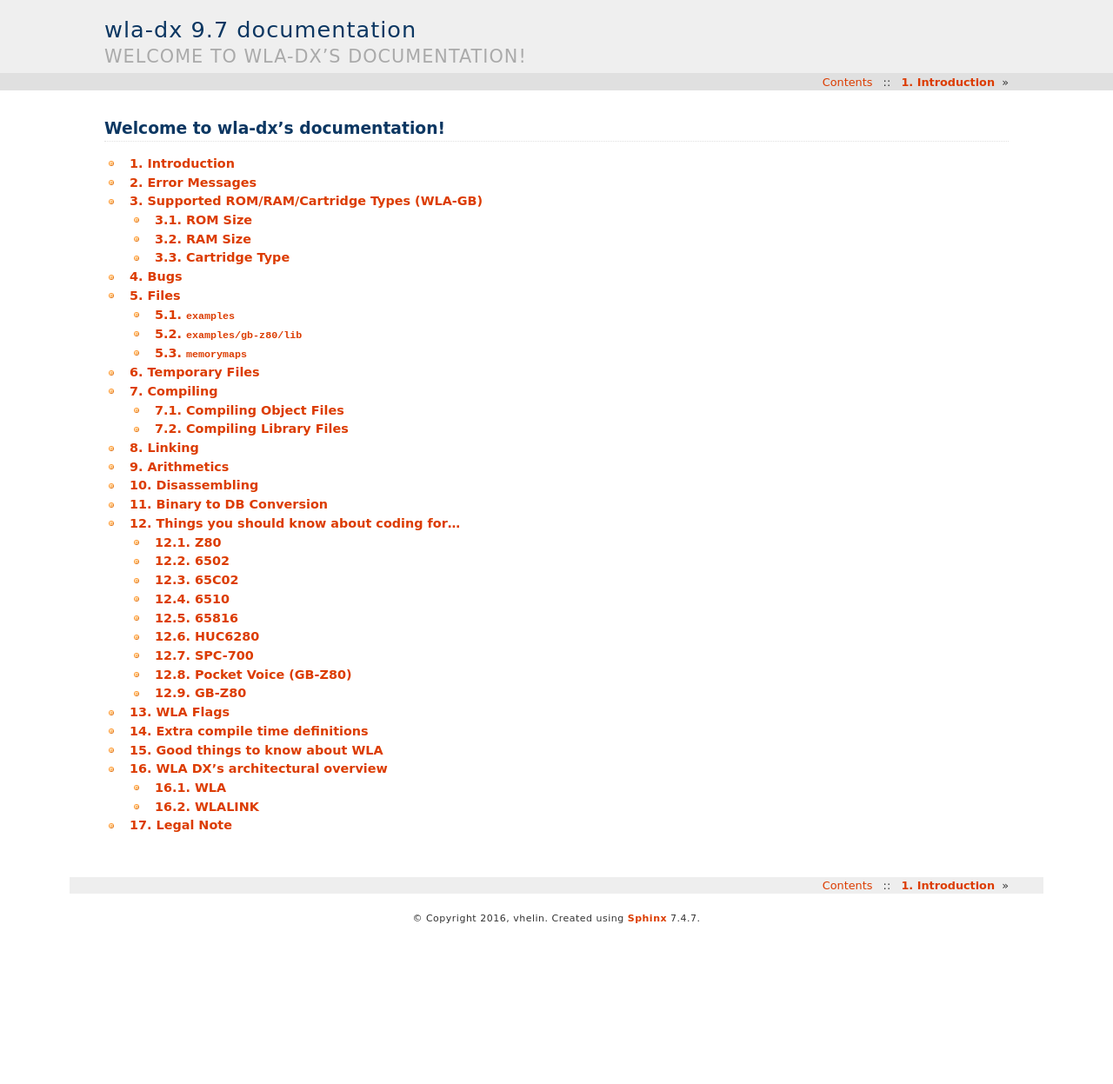
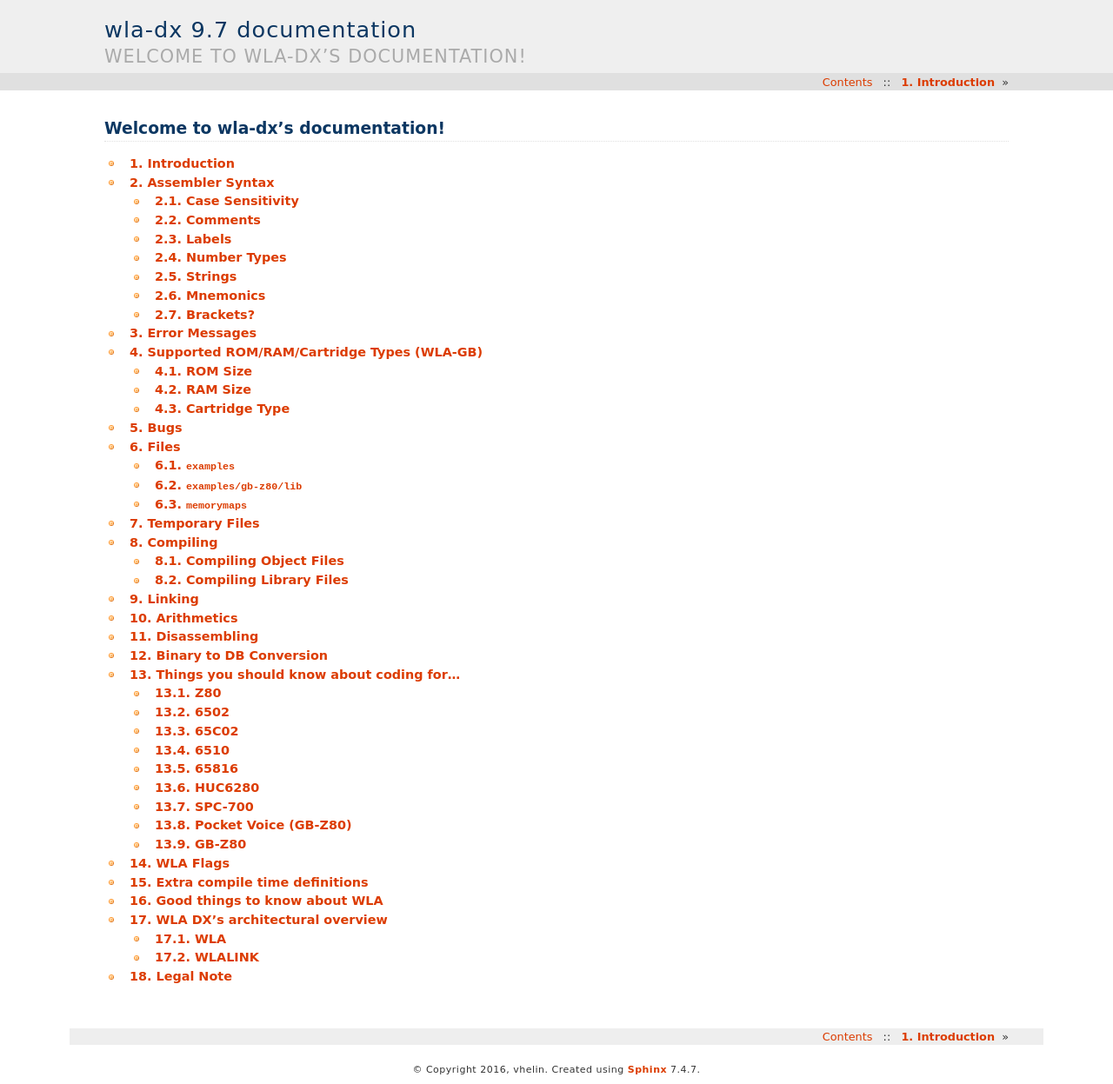
Before and after one commit to vhelin/wla-dx, a Sphinx documentation site: the page built from doc/index.rst, in a window 1280 px wide. Shown: the whole page at 87% size. Built offline with Sphinx 7.4.7, drawn with Linux system fonts in a browser that asks for light colours; before the commit the page ends 1074 px from its top, so only the background shows below that; part of the change alters nothing that is shown.

Commit message:
doc: Add section "Assembly Syntax"
Now i'll do "Assembly Directives" - i'll surly have fun.

```diff
--- /dev/null
+++ b/doc/asmsyntax.rst
@@ -0,0 +1,199 @@
+Assembler Syntax
+================
+
+Case Sensitivity
+----------------
+
+WLA is case sensitive, so be careful.
+
+
+Comments
+--------
+
+Comments begin with ``;`` or ``*`` and end along with the line. ``;`` can be
+used anywhere, but ``*`` can be placed only at the beginning of a new line.
+
+Version 4.1 of WLA introduced ANSI-C -like commenting. This means you can
+start a multiline comment with ``/*`` and end it with ``*/``.
+
+Version 6.0 of WLA introduced ``.ASM`` and ``.ENDASM`` directives. These
+function much like ANSI-C comments, but unlike the ANSI-C comments these can be
+nested.
+
+
+Labels
+------
+
+Labels are ordinary strings (which can also end to a ``:``). Labels starting
+with ``_`` are considered to be local labels and do not show outside sections
+where they were defined, or outside object files, if they were not defined
+inside a section.
+
+Here are few examples of different labels::
+
+    VBI_IRQ:
+    VBI_IRQ2
+    _VBI_LOOP:
+    main:
+
+Note that when you place ``:`` in front of the label string when referring to
+it, you'll get the bank number of the label, instead of the label's address.
+Here's an example::
+
+    LD A, :LOOP
+    .BANK 2 SLOT 0
+    LOOP:
+
+Here ``LD A, :LOOP`` will be replaced with ``LD A, 2`` as the label ``LOOP``
+is inside the bank number two.
+
+When you are referring to a label and you are adding something to its address
+(or subtracting, any arithmetics apply) the result will always be bytes. ::
+
+    .org 20
+    DATA:  .dw 100, 200, 300
+           ld  a, DATA+1
+                  ^^^^^^ = r
+
+So here the result ``r`` will be the address of ``DATA`` plus one, here 21.
+Some x86 assemblers would give here ``22`` as the result ``r`` as ``DATA``
+points to an array or machine words, but WLA isn't that smart (and some people
+including me think this is the better solution).
+
+Note that each CPU WLA supports contains opcodes that either generate an
+absolute reference or a relative reference to the given label. For example, ::
+
+    .org 20
+    DATA:  ld  a, DATA   ; DATA becomes 20 (absolute)
+           jr  DATA      ; DATA becomes -4 (relative)
+
+Check out section 14 for the list of opcodes that generate relative references.
+
+You can also use ``-``, ``--``, ``---``, ``+``, ``++``, ``+++``, ... as
+un-named labels. Labels consisting of ``-`` are meant for reverse jumps and
+labels consisting of ``+`` are meant for forward jumps. You can reuse un-named
+labels as much as you wish inside your source code. Here's an example of this::
+
+        dec e
+        beq ++      ; jump -> ?
+        dec e
+        beq +       ; jump -> %
+        ld d, 14
+    --- ld a, 10    ; !
+    --  ld b, c     ; #
+    -   dec b       ; *
+        jp nz, -    ; jump -> *
+        dec c
+        jp nz, --   ; jump -> #
+        dec d
+        jp nz, ---  ; jump -> !
+        ld a, 20
+    -   dec a       ; $
+        jp nz, -    ; jump -> $
+    +   halt        ; %
+    ++  nop         ; ?
+
+Note that ``__`` (that's two underline characters) serves also as a un-named
+label. You can refer to this label from both directions. Use ``_b`` when
+you are jumping backwards and ``_f`` when you are jumping forwards label ``__``.
+
+Example::
+
+       dec e
+       jp z, _f     ; jump -> *
+       dec e
+    __ ldi a, (hl)  ; *
+       dec e
+       jp nz, _b    ; jump -> *
+
+**CAVEAT! CAVEAT! CAVEAT!**
+
+The following code doesn't work as it would if WLA would determine the
+distance lexically (but in practice it's WLALINK that does all the
+calculations and sees only the preprocessed output of WLA)::
+
+    .macro dummy
+    -  dec a        ; #
+       jp nz, -     ; jump -> #
+    .endm
+
+       ...
+    -  nop          ; *
+       dummy
+       dec e
+       jp nz, -     ; i'd like to jump to *, but i'll end up jumping
+                    ; to # as it's closest to me in the output WLA produces
+                    ; for WLALINK (so it's better to use \@ with labels inside
+                    ; a macro).
+
+
+Number Types
+------------
+
+======== ===========
+``1000`` decimal
+``$100`` hexadecimal
+``100h`` hexadecimal
+``%100`` binary
+``'x'``  character
+======== ===========
+
+Remember that if you use the suffix ``h`` to give a hexadecimal value,
+and the value begins with an alphabet, you must place a zero in front of it
+so WLA knows it's not a label (e.g., ``0ah`` instead of ``ah``).
+
+
+Strings
+-------
+
+Strings begin with and end to ``"``. Note that no ``0`` is inserted to
+indicate the termination of the string like in e.g., ANSI C. You'll have to do
+it yourself. You can place quotation marks inside strings the way C
+preprocessors accept them.
+
+Here are some examples of strings::
+
+    "Hello world!"
+    "He said: \"Please, kiss me honey.\""
+
+
+Mnemonics
+---------
+
+You can give the operand size with the operand itself (and this is
+highly recommended) in WLA 6502/65C02/6510/HUC6280/65816::
+
+    and #20.b
+    and #20.w
+    bit loop.b
+    bit loop.w
+
+
+Brackets?
+---------
+
+Brackets are also supported in the GB-Z80/Z80/6502/65C02/HUC6280/6510 syntax.
+So you can write ::
+
+    LDI (HL), A
+
+or  ::
+
+    LDI [HL], A
+
+Yes, you could write ::
+
+    LDI [HL), A
+
+but I don't recommend that. ;)
+
+Note that brackets have special meaning when dealing with a 65816/SPC-700
+system so you can't use ::
+
+    AND [$65]
+
+instead of ::
+
+    AND ($65)
+
+as they mean different things.
--- a/doc/index.rst
+++ b/doc/index.rst
@@ -10,6 +10,7 @@ Welcome to wla-dx's documentation!
     :numbered:
 
     introduction
+    asmsyntax
     errormsg
     gb-support
     bugs
@@ -30,6 +31,7 @@ Welcome to wla-dx's documentation!
 .. ifconfig:: builder == "text"
 
     .. include:: introduction.rst
+    .. include:: asmsyntax.rst
     .. include:: errormsg.rst
     .. include:: gb-support.rst
     .. include:: bugs.rst
```
